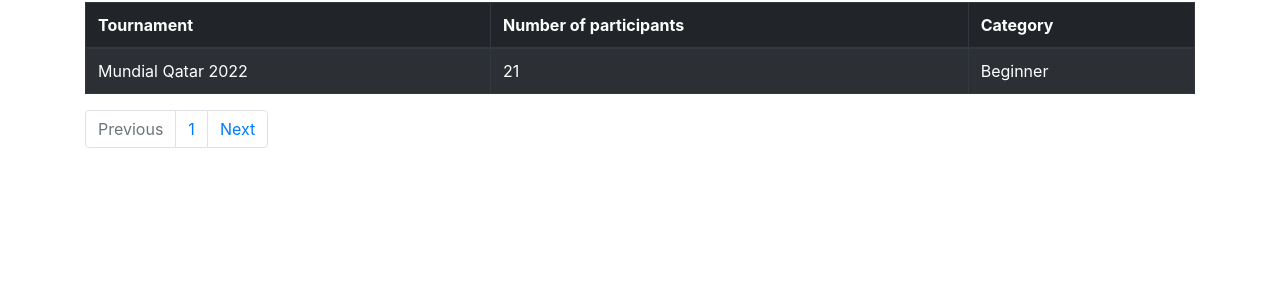
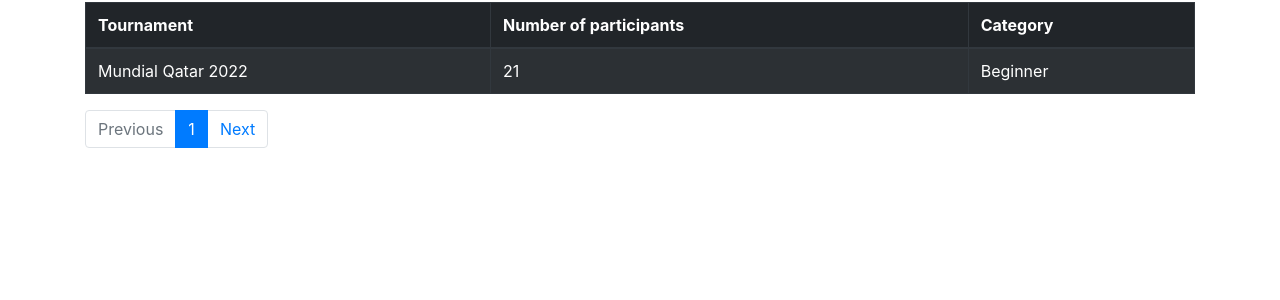
Before and after one commit to luiisdelar/proyecto-deportes-php, a PHP site: page /list_tourn.php in a window 1280 px wide. Shown: the part 140-440 px from the top of the page. Run offline with PHP 8.4, Linux system fonts and the light colour scheme; a user stored in the database is signed in; data comes from the database, SQL or seed files in the repository.

Commit message:
Pagination in Tournament list active

```diff
--- a/list_tourn.php
+++ b/list_tourn.php
@@ -120,7 +120,15 @@
 
 
 									<?php for ($i=1; $i <= $totalpaginas; $i++) :?>
-										<li class="page-item">
+
+										<?php
+											if ($pagina==$i) {
+												echo "<li class='page-item active'>";
+											}else{
+												echo "<li class='page-item'>";
+											}
+										?>
+
 											<a class="page-link" href="?pagination=<?php echo $i; ?>"><?php echo $i; ?></a>
 										</li>
 								    <?php endfor; ?>
```
